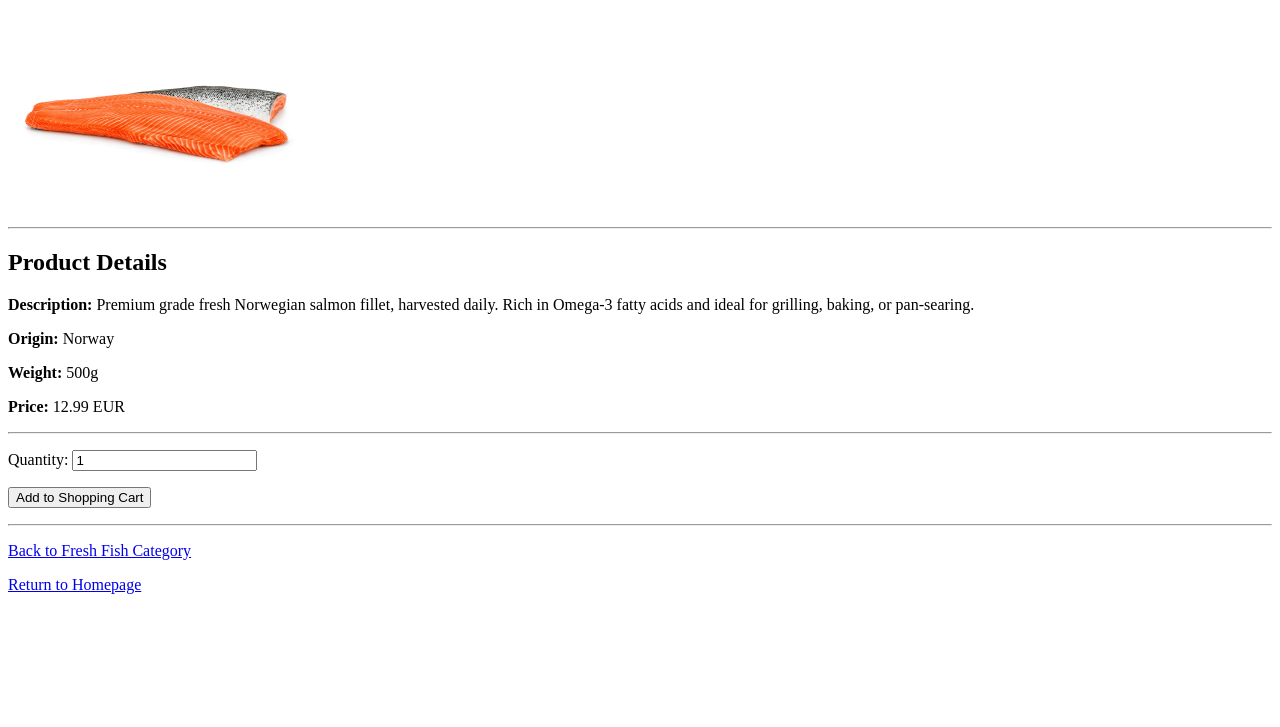
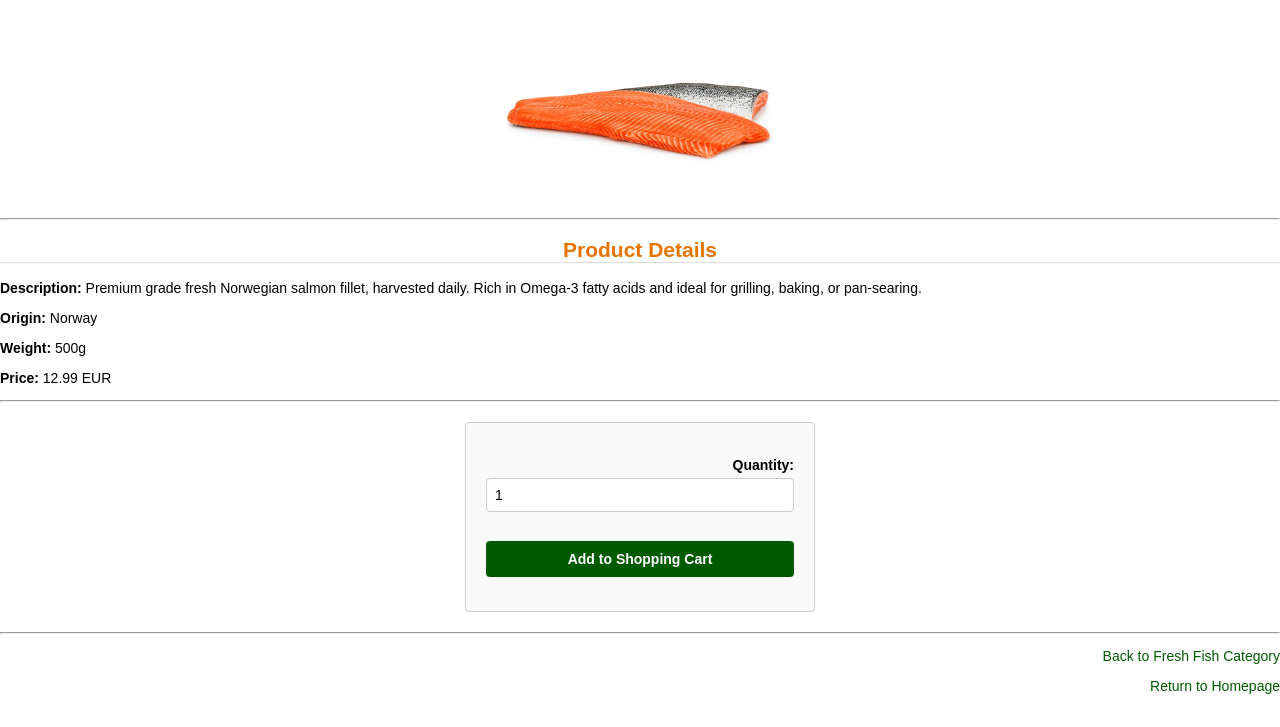
Before and after one commit to ikerfuot/WebTechnologies, a plain HTML site: page freshSalmon01.html in a window 1280 px wide. Shown: the part 73-800 px from the top of the page. Drawn offline with Linux system fonts and the light colour scheme.

Commit message:
Task1 & Task 2
Task 1 y Task 2 hechos, falta el 3 que es un poco manga ancha, he intentado tirar el diseño hacia la web del mercadona.

```diff
--- a/freshSalmon01.html
+++ b/freshSalmon01.html
@@ -3,6 +3,7 @@
     <head>
         <meta charset="UTF-8">
         <title>FreshMarket - Fresh Atlantic Salmon Fillet</title>
+        <link rel="stylesheet" type="text/css" href="mystyle.css">
     </head>
     <body>
         <h1>Fresh Atlantic Salmon Fillet</h1>
@@ -11,10 +12,12 @@
         </p>
         <hr>
         <h2>Product Details</h2>
-        <p><strong>Description:</strong> Premium grade fresh Norwegian salmon fillet, harvested daily. Rich in Omega-3 fatty acids and ideal for grilling, baking, or pan-searing.</p>
-        <p><strong>Origin:</strong> Norway</p>
-        <p><strong>Weight:</strong> 500g</p>
-        <p><strong>Price:</strong> 12.99 EUR</p>
+        <div class="product-info">
+            <p><strong>Description:</strong> Premium grade fresh Norwegian salmon fillet, harvested daily. Rich in Omega-3 fatty acids and ideal for grilling, baking, or pan-searing.</p>
+            <p><strong>Origin:</strong> Norway</p>
+            <p><strong>Weight:</strong> 500g</p>
+            <p><strong>Price:</strong> 12.99 EUR</p>
+        </div>
         <hr>
         <form action="shoppingCart.html" method="get">
             <p>
--- /dev/null
+++ b/mystyle.css
@@ -0,0 +1,116 @@
+/* mystyle.css */
+
+/* typography & base */
+body {
+    font-family: Arial, Helvetica, sans-serif;
+    font-size: 14px;
+    text-align: center;
+    margin: 0 auto;
+    background-color: #ffffff;
+}
+
+h1 {
+    font-size: 2.2em;
+    color: #005a00;
+}
+
+h2 {
+    font-size: 1.5em;
+    color: #e67300;
+    border-bottom: 1px solid #ddd;
+}
+
+h3 {
+    font-size: 1.2em;
+}
+
+p {
+    text-align: right;
+    font-size: 1em;
+}
+
+th {
+    background-color: #d3d3d3;
+}
+
+/* links */
+a:link {
+    color: #005a00;
+    text-decoration: none;
+}
+
+a:visited {
+    color: #666666;
+}
+
+a:hover {
+    color: #e67300;
+    text-decoration: underline;
+}
+
+/* forms */
+form {
+    margin: 20px auto;
+    padding: 20px;
+    border: 1px solid #ccc;
+    border-radius: 4px;
+    width: 350px;
+    background-color: #f9f9f9;
+    box-sizing: border-box;
+    text-align: left;
+}
+
+label {
+    display: inline-block;
+    margin-bottom: 5px;
+    font-weight: bold;
+}
+
+/* inputs */
+input[type="text"],
+input[type="password"],
+input[type="number"] {
+    width: 100%;
+    padding: 8px;
+    border: 1px solid #ccc;
+    border-radius: 4px;
+    margin-bottom: 15px;
+    box-sizing: border-box;
+    font-family: Arial, Helvetica, sans-serif;
+    font-size: 1em;
+}
+
+input:focus {
+    background-color: #eeeeee;
+}
+
+/* buttons */
+input[type="submit"],
+button {
+    background-color: #005a00;
+    color: #ffffff;
+    border: none;
+    padding: 10px;
+    border-radius: 4px;
+    cursor: pointer;
+    font-size: 1em;
+    font-weight: bold;
+    width: 100%;
+    display: block;
+}
+
+input[type="submit"]:hover,
+button:hover {
+    background-color: #008000;
+}
+li p {
+    text-align: left;
+}
+.product-info p {
+    text-align: left;
+}
+/* image centering */
+img {
+    display: block;
+    margin: auto;
+}
```
Also changed, not shown: about.html (+1 -0 lines), customer.html (+1 -0 lines), freshFishList.html (+1 -0 lines), index.html (+1 -0 lines), login.html (+1 -0 lines), logout.html (+1 -0 lines), registration.html (+1 -0 lines).
